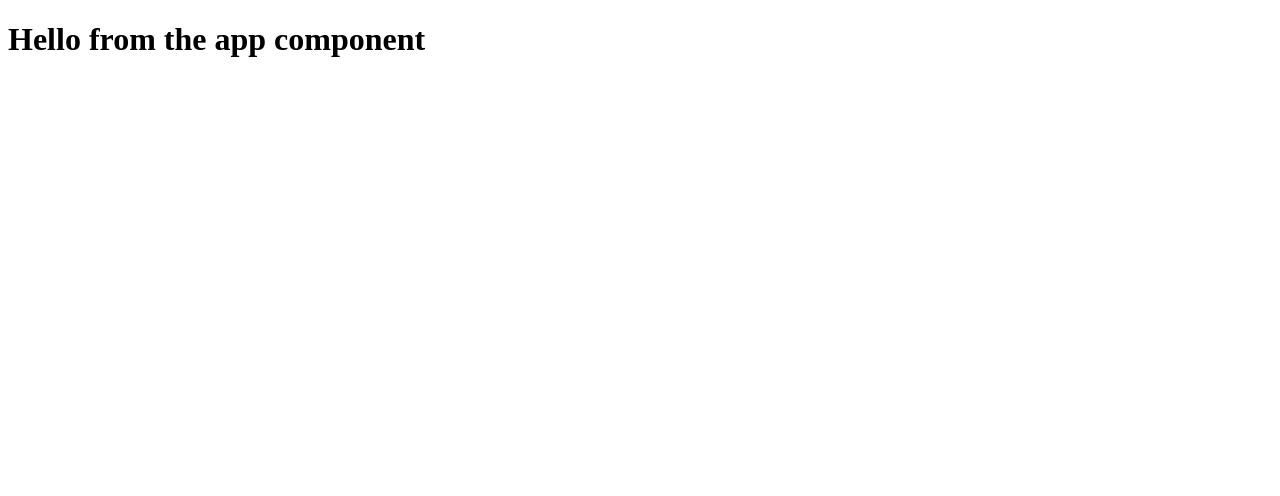
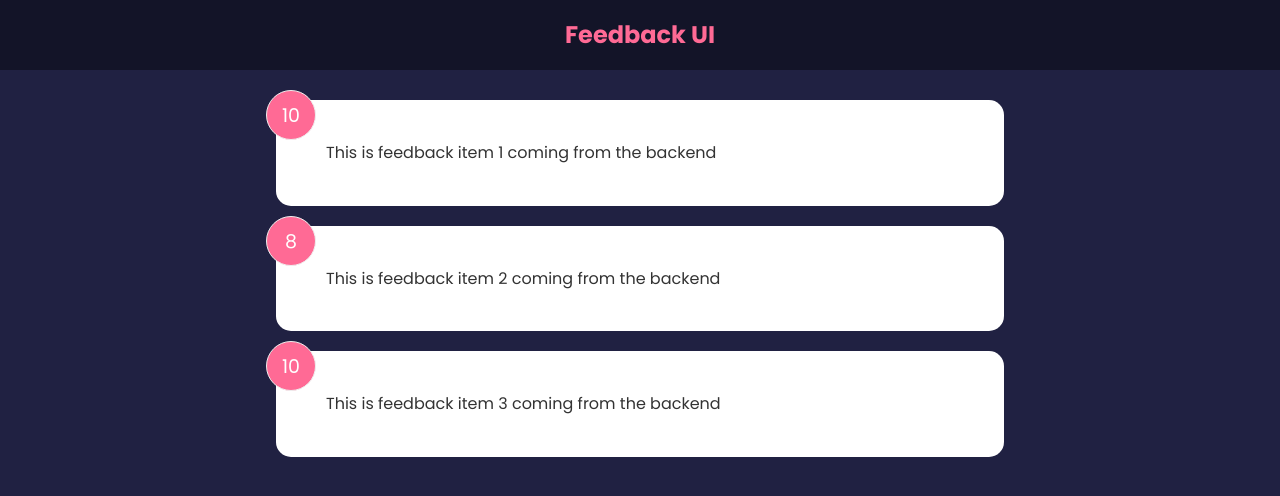
Before and after one commit to Tskxe33/Feedback-App, a React (Create React App) app: page / in a window 1280 px wide. Shown: the top 496 px of the page. Built offline with nearby package versions, Linux system fonts and the light colour scheme.

Commit message:
Basic files like app.js index.js, file for data

```diff
--- a/src/App.js
+++ b/src/App.js
@@ -1,5 +1,18 @@
+import { useState, useEffect } from "react";
+import Header from "./components/Header";
+import FeedbackList from "./components/FeedbackList";
+import { feedbackData } from "./data/FeedbackData";
+
 function App() {
-  return <h1>Hello from the app component</h1>;
+  const [feedback, setFeedback] = useState(feedbackData);
+  return (
+    <>
+      <Header />
+      <div className="container">
+        <FeedbackList feedback={feedback} />
+      </div>
+    </>
+  );
 }
 
 export default App;
--- /dev/null
+++ b/src/data/FeedbackData.js
@@ -0,0 +1,17 @@
+export const feedbackData = [
+  {
+    id: 1,
+    rating: 10,
+    text: "This is feedback item 1 coming from the backend",
+  },
+  {
+    id: 2,
+    rating: 8,
+    text: "This is feedback item 2 coming from the backend",
+  },
+  {
+    text: "This is feedback item 3 coming from the backend",
+    rating: 10,
+    id: 3,
+  },
+];
--- /dev/null
+++ b/src/index.css
@@ -0,0 +1,228 @@
+@import url("https://fonts.googleapis.com/css2?family=Poppins:wght@400;600;700&display=swap");
+
+* {
+  box-sizing: border-box;
+  margin: 0;
+  padding: 0;
+}
+
+body {
+  font-family: "Poppins", sans-serif;
+  background-color: #202142;
+  color: #fff;
+  line-height: 1.6;
+}
+
+ul {
+  list-style: none;
+}
+
+.container {
+  max-width: 768px;
+  margin: auto;
+  padding: 0 20px;
+}
+
+header {
+  height: 70px;
+  width: 100%;
+  display: flex;
+  justify-content: space-between;
+  align-items: center;
+  margin-bottom: 30px;
+}
+
+.card {
+  background-color: #fff;
+  color: #333;
+  border-radius: 15px;
+  padding: 40px 50px;
+  margin: 20px 0;
+  position: relative;
+}
+
+.card.reverse {
+  background-color: rgba(0, 0, 0, 0.4);
+  color: #fff;
+}
+
+.card h2 {
+  font-size: 22px;
+  font-weight: 600;
+  text-align: center;
+}
+
+.rating {
+  display: flex;
+  align-items: center;
+  justify-content: space-around;
+  margin: 30px 0 40px;
+}
+
+.rating li,
+.num-display {
+  position: relative;
+  background: #f4f4f4;
+  width: 50px;
+  height: 50px;
+  padding: 10px;
+  text-align: center;
+  border-radius: 50%;
+  font-size: 19px;
+  border: 1px #eee solid;
+  transition: 0.3s;
+}
+
+.rating li label {
+  position: absolute;
+  top: 50%;
+  left: 50%;
+  width: 50px;
+  height: 50px;
+  padding: 10px;
+  border-radius: 50%;
+  transform: translate(-50%, -50%);
+  cursor: pointer;
+}
+
+.rating li:hover,
+.num-display {
+  background: #ff6a95;
+  color: #fff;
+}
+
+[type="radio"] {
+  opacity: 0;
+}
+
+[type="radio"]:checked ~ label {
+  background: #ff6a95;
+  color: #fff;
+}
+
+.input-group {
+  display: flex;
+  flex-direction: row;
+  border: 1px solid #ccc;
+  padding: 8px 10px;
+  border-radius: 8px;
+}
+
+input {
+  flex-grow: 2;
+  border: none;
+  font-size: 16px;
+}
+
+input:focus {
+  outline: none;
+}
+
+.feedback-stats {
+  color: #fff;
+  display: flex;
+  justify-content: space-between;
+  align-items: center;
+}
+
+.num-display {
+  position: absolute;
+  top: -10px;
+  left: -10px;
+}
+
+.close,
+.edit {
+  position: absolute;
+  top: 10px;
+  right: 20px;
+  cursor: pointer;
+  background: none;
+  border: none;
+}
+
+.edit {
+  right: 40px;
+}
+
+.btn {
+  color: #fff;
+  border: 0;
+  border-radius: 8px;
+  color: #fff;
+  width: 100px;
+  height: 40px;
+  cursor: pointer;
+}
+
+.btn-primary {
+  background-color: #202142;
+}
+
+.btn-secondary {
+  background: #ff6a95;
+}
+
+.btn:hover {
+  transform: scale(0.98);
+  opacity: 0.9;
+}
+
+.btn:disabled {
+  background-color: #cccccc;
+  color: #333;
+  cursor: auto;
+}
+
+.btn:disabled:hover {
+  transform: scale(1);
+  opacity: 1;
+}
+
+.message {
+  padding-top: 10px;
+  text-align: center;
+  color: rebeccapurple;
+}
+
+.about-link {
+  position: absolute;
+  bottom: 20px;
+  right: 20px;
+  color: #fff;
+  cursor: pointer;
+}
+
+.about-link a {
+  color: #fff;
+}
+
+.about-link a:hover {
+  color: #ff6a95;
+}
+
+.about h1 {
+  margin-bottom: 20px;
+}
+
+.about p {
+  margin: 10px 0;
+}
+
+@media (max-width: 600px) {
+  .rating li {
+    margin: 10px 3px;
+  }
+
+  .rating {
+    display: flex;
+    align-items: center;
+    justify-content: center;
+    flex-wrap: wrap;
+    margin: 30px 0 40px;
+  }
+
+  .input-group input {
+    width: 80%;
+  }
+}
--- a/src/index.js
+++ b/src/index.js
@@ -1,5 +1,6 @@
 import React from "react";
 import ReactDOM from "react-dom";
+import "./index.css";
 import App from "./App";
 
 ReactDOM.render(
```
